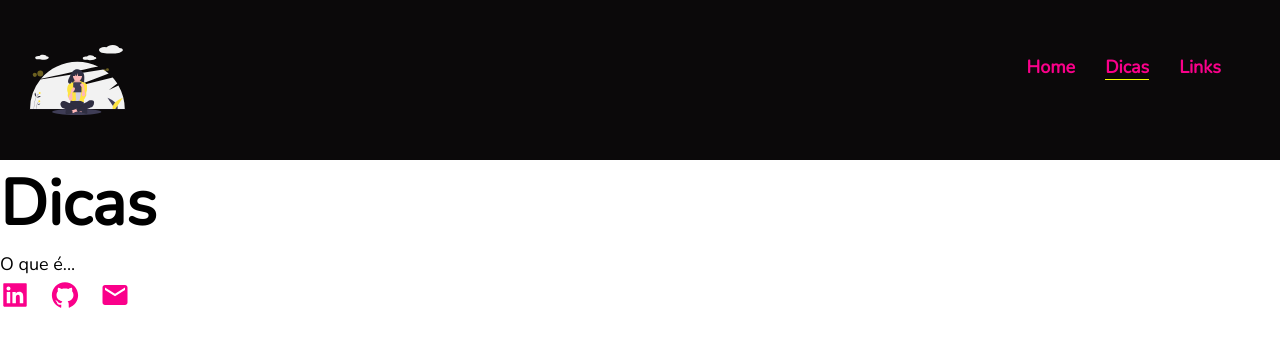
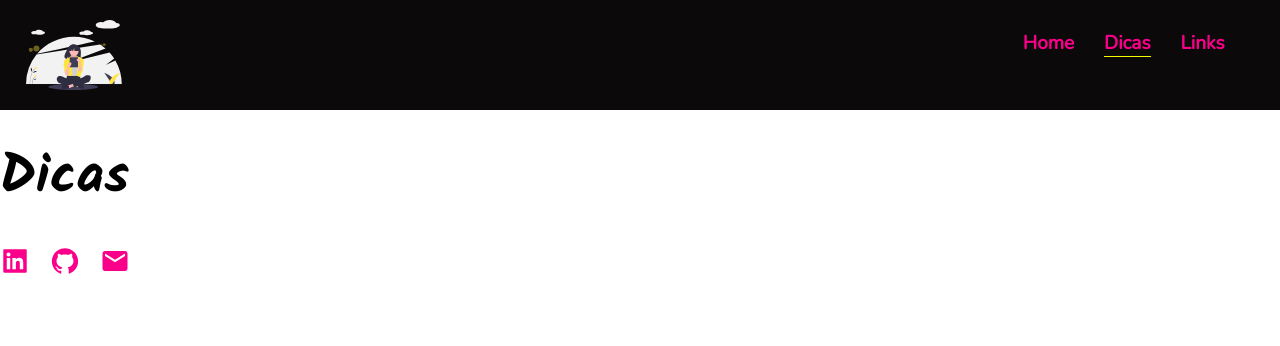
Before and after one commit to LarisseLima/hello-readme, a React (Create React App) app: page /tips in a window 1280 px wide. Shown: the top 346 px of the page. Built offline with nearby package versions, Linux system fonts and the light colour scheme.

Commit message:
Adiciona componente pagetitle

```diff
--- /dev/null
+++ b/src/Components/PageTitle/PageTitle.jsx
@@ -0,0 +1,14 @@
+import React from 'react';
+import '../../Styles/Components/pagetitle.css';
+
+
+const PageTitle = ({ pageTitle }) => {
+  return (
+
+    <h1>{pageTitle}</h1>
+
+
+  )
+}
+
+export default PageTitle
--- a/src/Pages/Links.jsx
+++ b/src/Pages/Links.jsx
@@ -3,14 +3,16 @@ import Sidebar from '../Components/Sidebar';
 import Footer from '../Components/Footer/Footer';
 import '../Styles/Pages/links.css';
 import data from '../Services/api.json';
+import PageTitle from '../Components/PageTitle/PageTitle';
 
 export default function Links() {
   return (
     <div id="links-page">
       <Sidebar />
       <div class="links-page-api">
-        <h1>Links</h1>
-        <p>Alguns artigos,vídeos e templates de como construir Readme.</p>
+        <PageTitle
+          pageTitle='Links'
+        />
         <ul>
           {data.map(({ type, title, link }) => <li> <a href={link}>{type} - {title}</a> </li>)}
         </ul>
--- a/src/Pages/Tips.jsx
+++ b/src/Pages/Tips.jsx
@@ -1,6 +1,7 @@
 import React from 'react';
 import Sidebar from '../Components/Sidebar';
 import Footer from '../Components/Footer/Footer';
+import PageTitle from '../Components/PageTitle/PageTitle';
 import '../Styles/Pages/tips.css';
 
 export default function Tips() {
@@ -8,8 +9,9 @@ export default function Tips() {
         <div id="tips-page">
             <Sidebar />
             <div class="tips-page-header">
-                <h1>Dicas</h1>
-                <p>O que é...</p>
+                <PageTitle
+                    pageTitle='Dicas'
+                />
             </div>
             <Footer />
         </div>
--- a/src/Styles/Components/nav.css
+++ b/src/Styles/Components/nav.css
@@ -30,10 +30,11 @@
 
   .link {
     color: #fa008a;
-    font-size: 18px;
+    font-size: 19px;
     font-weight: bold;
     cursor: pointer;
     margin-right: 30px;
+
   }
 
   .selected-link {
--- /dev/null
+++ b/src/Styles/Components/pagetitle.css
@@ -0,0 +1,8 @@
+@import url('https://fonts.googleapis.com/css2?family=Kalam:wght@700&display=swap');
+
+h1 {
+    padding: 25px 0;
+    font-family: 'Kalam', cursive;
+    font-size: 54px;
+    width:100%;
+}
--- a/src/Styles/Components/sidebar.css
+++ b/src/Styles/Components/sidebar.css
@@ -1,7 +1,7 @@
 aside.app-sidebar {
     position: inherit;
     height: 100%;
-    padding: 45px ;
+    padding: 20px ;
     background: #0B090A;
     display: flex;
     flex-direction: column;
```
